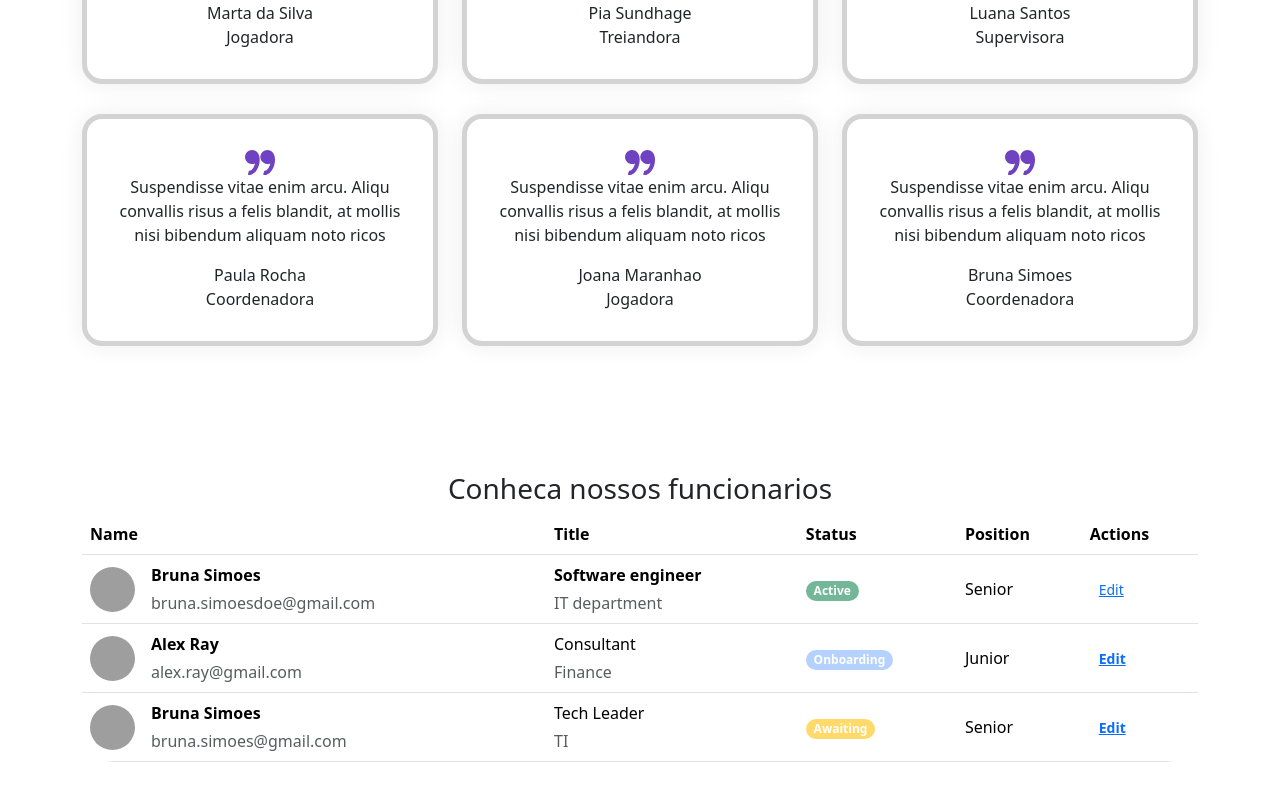
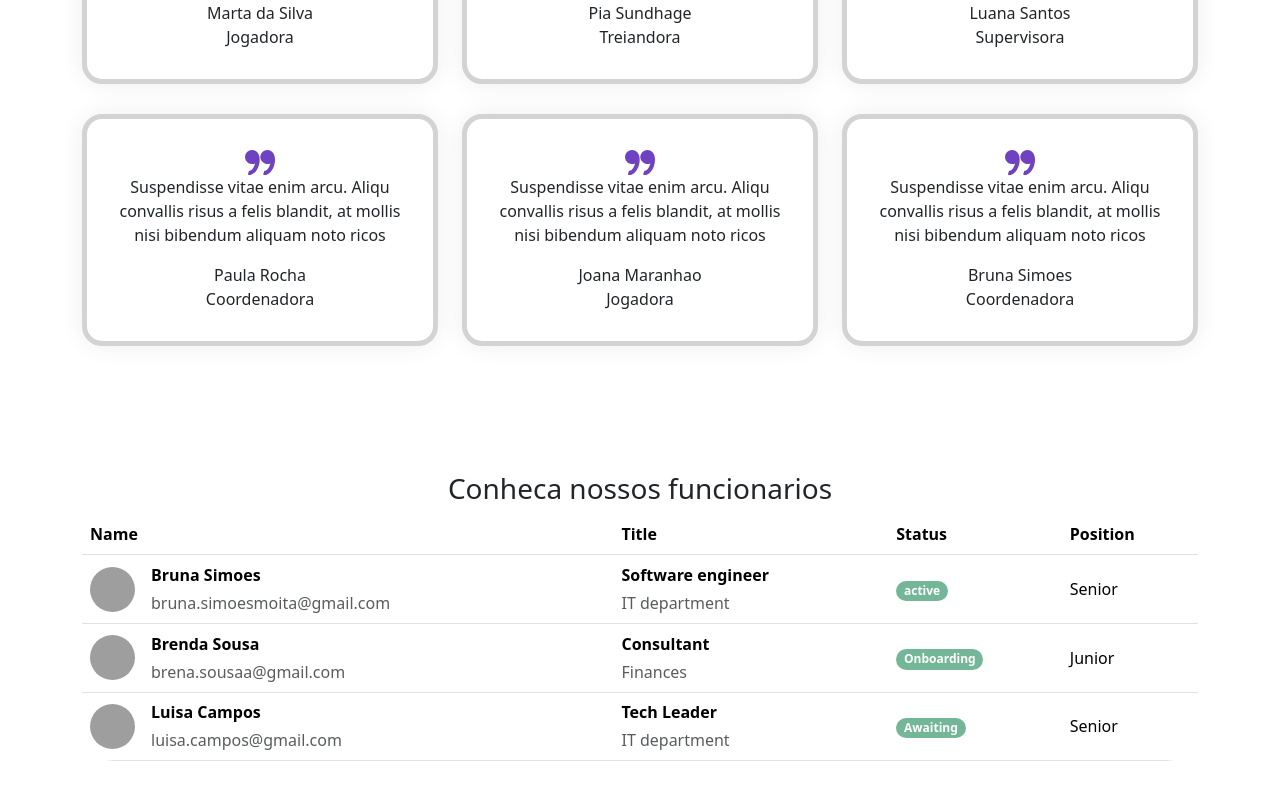
Before and after one commit to hibrunasimoes/data-sports, a Vue app: page / in a window 1280 px wide. Shown: the part 921-1721 px from the top of the page. Built offline with nearby package versions, Linux system fonts and the light colour scheme; data requests are answered from the project's data file; grey boxes are pictures that could not be loaded.

Commit message:
refactoring table and add json server

```diff
--- a/data/db.json
+++ b/data/db.json
@@ -36,5 +36,34 @@
      "role": "Coordenadora",
      "name": "Bruna Simoes"
    }
+  ],
+  "employess": [
+    {
+      "name":"Bruna Simoes",
+      "email": "bruna.simoesmoita@gmail.com",
+      "role":"Software engineer",
+      "department":"IT department",
+      "adressImage": "https://mdbootstrap.com/img/new/avatars/8.jpg",
+      "status":"active",
+      "position": "Senior"
+    },
+    {
+      "name":"Brenda Sousa",
+      "email": "brena.sousaa@gmail.com",
+      "role":"Consultant",
+      "department":"Finances",
+      "adressImage": "https://mdbootstrap.com/img/new/avatars/8.jpg",
+      "status":"Onboarding",
+      "position": "Junior"
+    },
+    {
+      "name":"Luisa Campos",
+      "email": "luisa.campos@gmail.com",
+      "role":"Tech Leader",
+      "department":"IT department",
+      "adressImage": "https://mdbootstrap.com/img/new/avatars/8.jpg",
+      "status":"Awaiting",
+      "position": "Senior"
+    }
   ]
  }
--- a/src/pages/EmployeesPage.vue
+++ b/src/pages/EmployeesPage.vue
@@ -11,104 +11,36 @@
             <th>Title</th>
             <th>Status</th>
             <th>Position</th>
-            <th>Actions</th>
           </tr>
         </thead>
-        <tbody>
+         <tbody v-for="employe in employess" :key="employe.name">
           <tr>
             <td>
               <div class="d-flex align-items-center">
                 <img
-                     src="https://mdbootstrap.com/img/new/avatars/8.jpg"
                      alt=""
                      style="width: 45px; height: 45px"
                      class="rounded-circle"
+                     :src="employe.adressImage"
                      />
                 <div class="ms-3">
-                  <p class="fw-bold mb-1">Bruna Simoes</p>
-                  <p class="text-muted mb-0">bruna.simoesdoe@gmail.com</p>
+                  <p class="fw-bold mb-1">{{employe.name}}</p>
+                  <p class="text-muted mb-0">{{employe.email}}</p>
                 </div>
               </div>
             </td>
-            <td>
-              <p class="fw-bold mb-1">Software engineer</p>
-              <p class="text-muted mb-0">IT department</p>
+              <td>
+              <p class="fw-bold mb-1">{{employe.role}}</p>
+              <p class="text-muted mb-0">{{employe.department}}</p>
             </td>
             <td>
-              <span class="badge bg-success rounded-pill " style="opacity: 0.6">Active</span>
+              <span class="badge bg-success rounded-pill " style="opacity: 0.6">{{employe.status}}</span>
             </td>
-            <td>Senior</td>
-            <td>
-              <button type="button" class="btn btn-link btn-sm btn-rounded">
-                Edit
-              </button>
-            </td>
+            <td>{{employe.position}}</td>
           </tr>
           <tr>
-            <td>
-              <div class="d-flex align-items-center">
-                <img
-                     src="https://mdbootstrap.com/img/new/avatars/6.jpg"
-                     class="rounded-circle"
-                     alt=""
-                     style="width: 45px; height: 45px"
-                     />
-                <div class="ms-3">
-                  <p class="fw-bold mb-1">Alex Ray</p>
-                  <p class="text-muted mb-0">alex.ray@gmail.com</p>
-                </div>
-              </div>
-            </td>
-            <td>
-              <p class="fw-normal mb-1">Consultant</p>
-              <p class="text-muted mb-0">Finance</p>
-            </td>
-            <td>
-              <span class="badge bg-primary rounded-pill " style="opacity: 0.3">Onboarding</span>
-            </td>
-            <td>Junior</td>
-            <td>
-              <button
-                      type="button"
-                      class="btn btn-link btn-rounded btn-sm fw-bold"
-                      data-mdb-ripple-color="dark"
-                      >
-                Edit
-              </button>
-            </td>
           </tr>
           <tr>
-            <td>
-              <div class="d-flex align-items-center">
-                <img
-                     src="https://mdbootstrap.com/img/new/avatars/7.jpg"
-                     class="rounded-circle"
-                     alt=""
-                     style="width: 45px; height: 45px"
-                     />
-                <div class="ms-3">
-                  <p class="fw-bold mb-1">Bruna Simoes</p>
-                  <p class="text-muted mb-0">bruna.simoes@gmail.com</p>
-                </div>
-              </div>
-            </td>
-            <td>
-              <p class="fw-normal mb-1">Tech Leader</p>
-              <p class="text-muted mb-0">TI</p>
-            </td>
-            <td>
-              <span class="badge bg-warning rounded-pill" style="opacity: 0.6" >Awaiting</span>
-            </td>
-            <td>Senior</td>
-            <td>
-              <button
-                      type="button"
-                      class="btn btn-link btn-rounded btn-sm fw-bold"
-                      data-mdb-ripple-color="dark"
-                      >
-                Edit
-              </button>
-            </td>
           </tr>
         </tbody>
       </table>
@@ -118,6 +50,20 @@
 
 <script>
 export default {
-  name: "EmployeesPage"
+  name: "EmployeesPage",
+    data () {
+    return {
+      employess:[],
+    }
+  },
+  async mounted() {
+  try {
+    const response = await fetch('http://localhost:3000/employess');
+    const data = await response.json();
+    this.employess = data;
+  } catch (error) {
+    console.error(error);
+  }
+}
 }
 </script>
```
